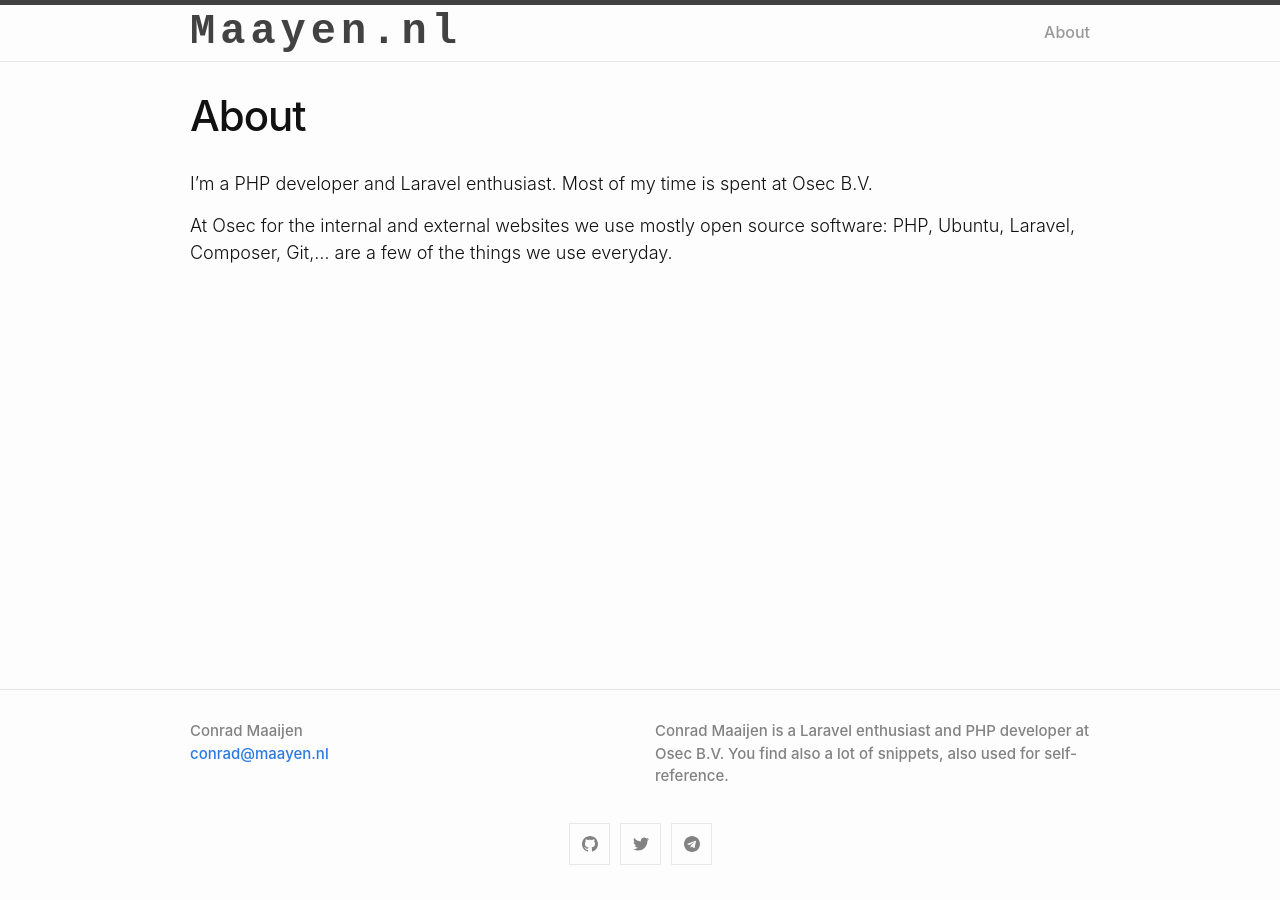
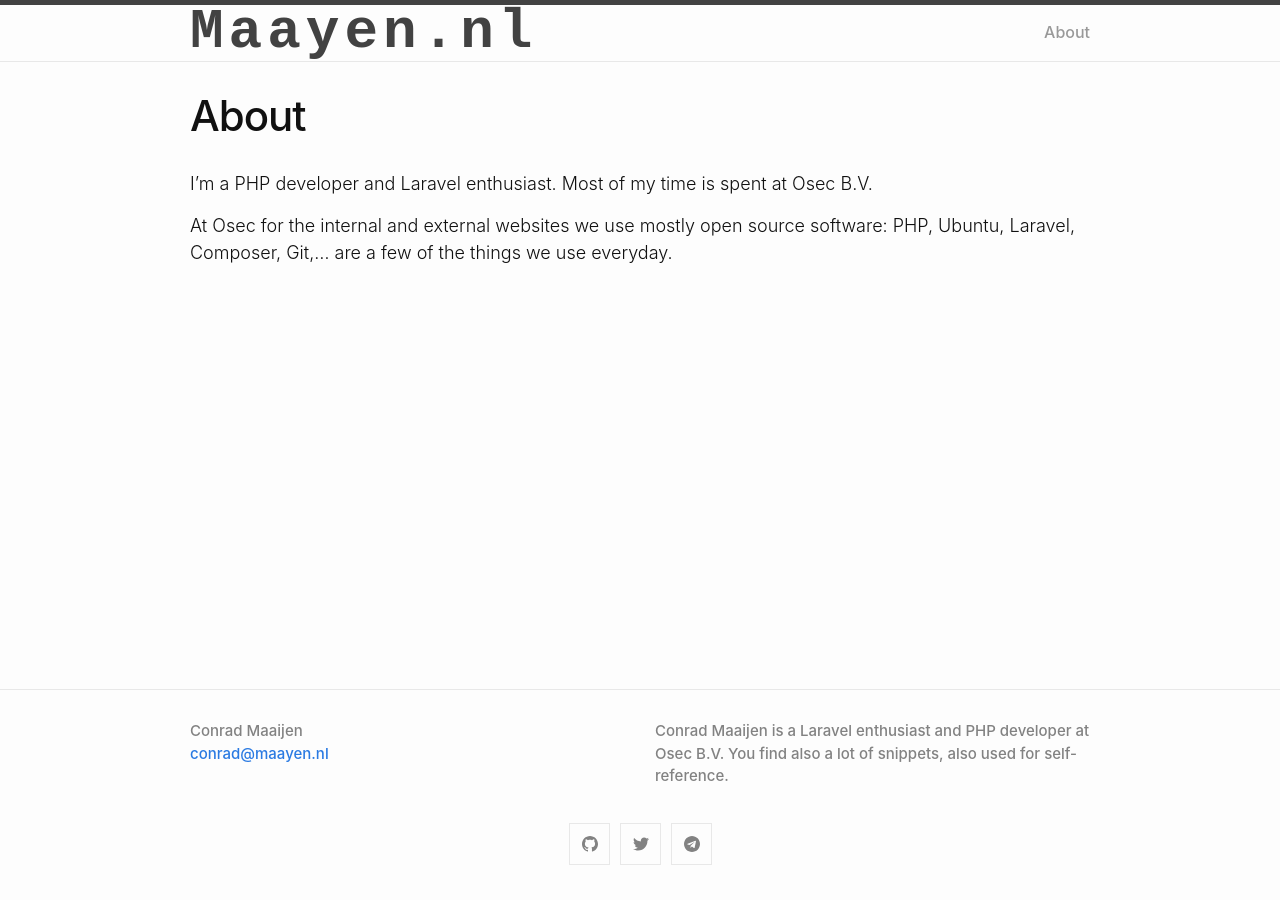
Before and after one commit to ConradMaaijen/conradmaayen.github.io, a Jekyll site: the page built from about.md, in a window 1280 px wide. Built offline with Jekyll 4.4.1, drawn with Linux system fonts in a browser that asks for light colours.

Commit message:
larger site-title

```diff
--- a/_sass/minima/_layout.scss
+++ b/_sass/minima/_layout.scss
@@ -12,7 +12,7 @@
 }
 
 .site-title {
-  @include relative-font-size(2.625);
+  @include relative-font-size(3.5);
   font-family: 'Courier New', monospace;
   font-weight: 600;
   letter-spacing: 5px;
```
